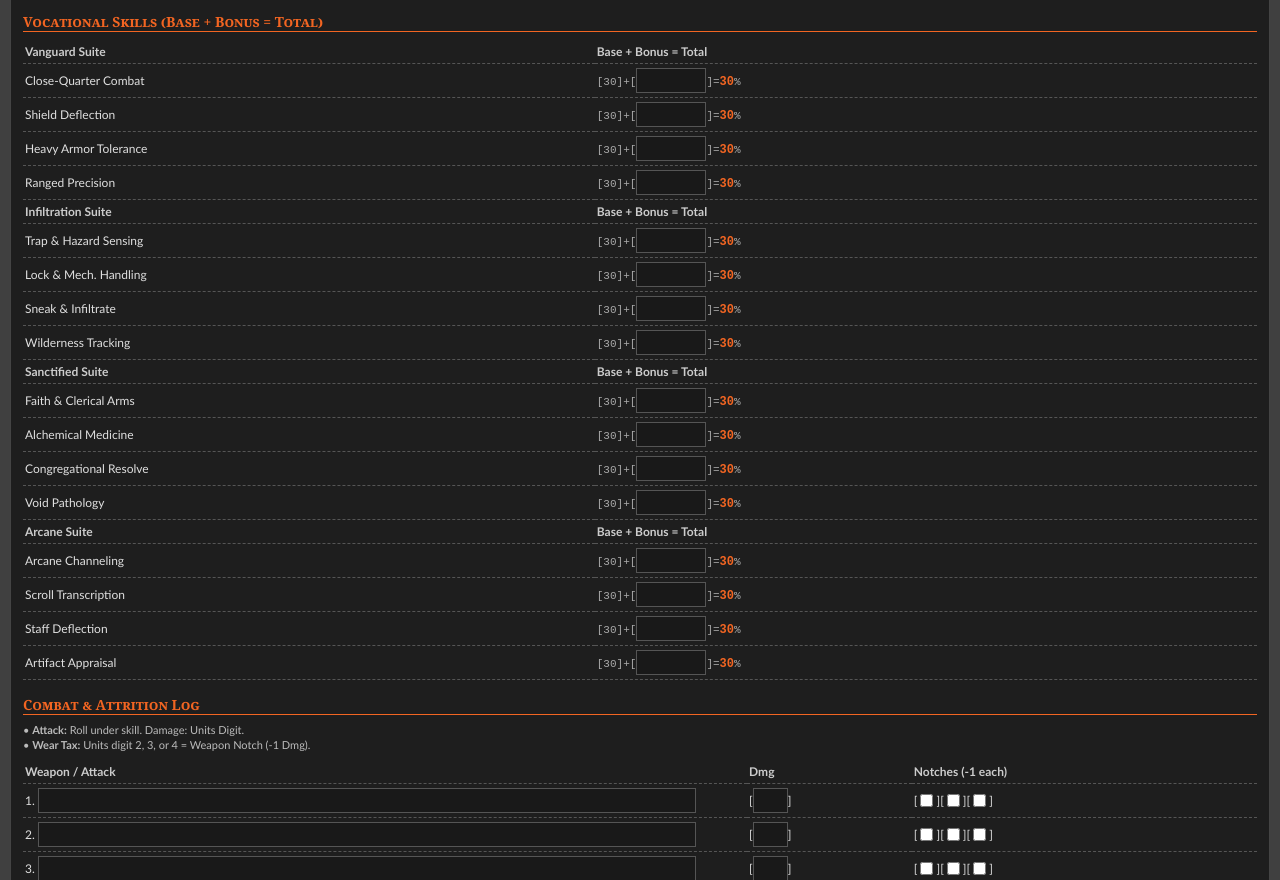
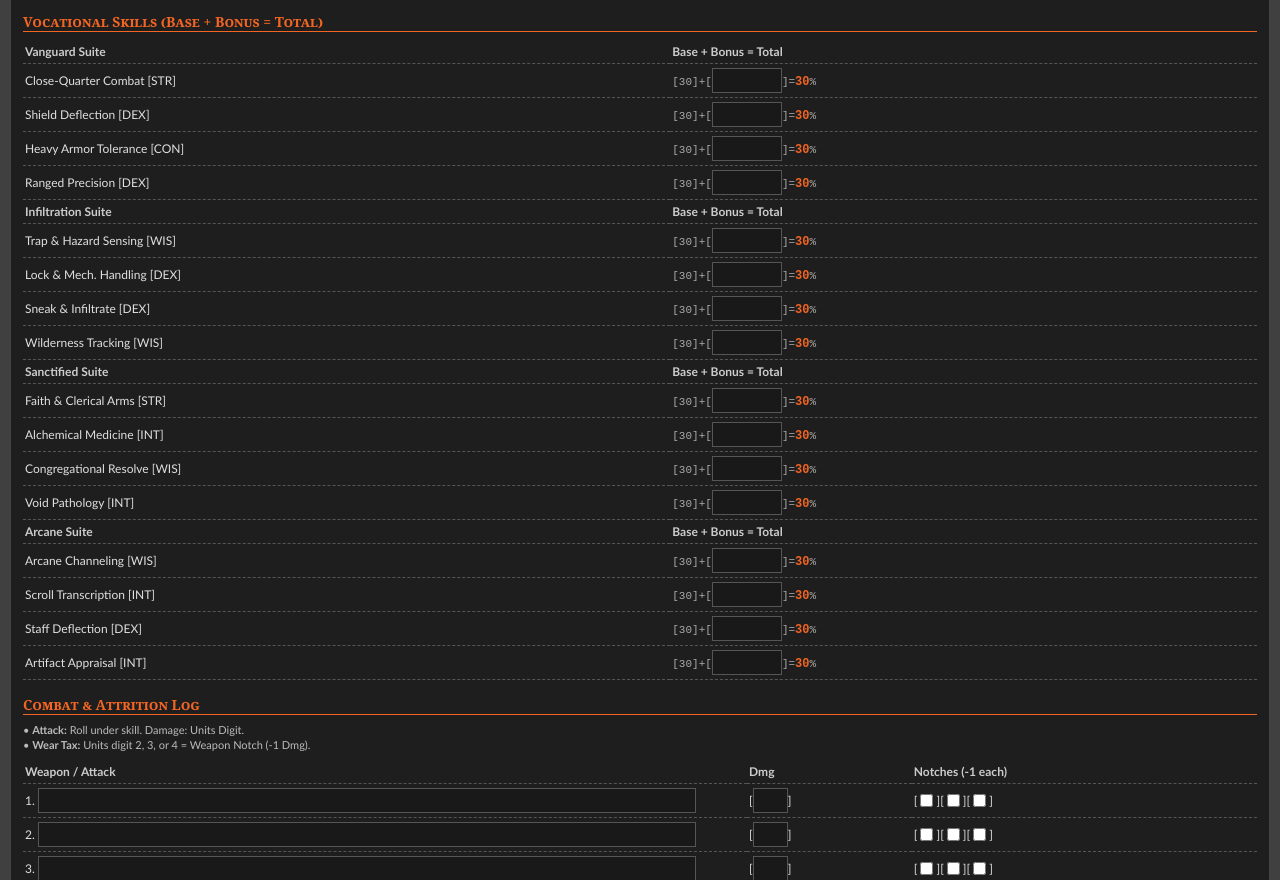
Before and after one commit to Zaotag93/grit-and-grid-mobile, a plain HTML site: page index.html in a window 1280 px wide. Shown: the part 521-1401 px from the top of the page. Drawn offline with Linux system fonts and the light colour scheme.

```diff
--- a/index.html
+++ b/index.html
@@ -108,28 +108,28 @@
                 <h3 class="section-header">Vocational Skills (Base + Bonus = Total)</h3>
                 <table class="dossier-table">
                     <tr><th>Vanguard Suite</th><th>Base + Bonus = Total</th></tr>
-                    <tr><td>Close-Quarter Combat</td><td class="skill-calc">[<span id="b_cqc">30</span>]+[<input id="bon_cqc" type="number" style="width:25px;" value="0" oninput="calcSkills()">]=<span class="skill-total" id="t_cqc">30</span>%</td></tr>
-                    <tr><td>Shield Deflection</td><td class="skill-calc">[<span id="b_shi">30</span>]+[<input id="bon_shi" type="number" style="width:25px;" value="0" oninput="calcSkills()">]=<span class="skill-total" id="t_shi">30</span>%</td></tr>
-                    <tr><td>Heavy Armor Tolerance</td><td class="skill-calc">[<span id="b_arm">30</span>]+[<input id="bon_arm" type="number" style="width:25px;" value="0" oninput="calcSkills()">]=<span class="skill-total" id="t_arm">30</span>%</td></tr>
-                    <tr><td>Ranged Precision</td><td class="skill-calc">[<span id="b_ran">30</span>]+[<input id="bon_ran" type="number" style="width:25px;" value="0" oninput="calcSkills()">]=<span class="skill-total" id="t_ran">30</span>%</td></tr>
+                    <tr><td>Close-Quarter Combat [STR]</td><td class="skill-calc">[<span id="b_cqc">30</span>]+[<input id="bon_cqc" type="number" style="width:35px;" value="0" oninput="calcSkills()">]=<span class="skill-total" id="t_cqc">30</span>%</td></tr>
+                    <tr><td>Shield Deflection [DEX]</td><td class="skill-calc">[<span id="b_shi">30</span>]+[<input id="bon_shi" type="number" style="width:35px;" value="0" oninput="calcSkills()">]=<span class="skill-total" id="t_shi">30</span>%</td></tr>
+                    <tr><td>Heavy Armor Tolerance [CON]</td><td class="skill-calc">[<span id="b_arm">30</span>]+[<input id="bon_arm" type="number" style="width:35px;" value="0" oninput="calcSkills()">]=<span class="skill-total" id="t_arm">30</span>%</td></tr>
+                    <tr><td>Ranged Precision [DEX]</td><td class="skill-calc">[<span id="b_ran">30</span>]+[<input id="bon_ran" type="number" style="width:35px;" value="0" oninput="calcSkills()">]=<span class="skill-total" id="t_ran">30</span>%</td></tr>
 
                     <tr><th>Infiltration Suite</th><th>Base + Bonus = Total</th></tr>
-                    <tr><td>Trap & Hazard Sensing</td><td class="skill-calc">[<span id="b_tra">30</span>]+[<input id="bon_tra" type="number" style="width:25px;" value="0" oninput="calcSkills()">]=<span class="skill-total" id="t_tra">30</span>%</td></tr>
-                    <tr><td>Lock & Mech. Handling</td><td class="skill-calc">[<span id="b_loc">30</span>]+[<input id="bon_loc" type="number" style="width:25px;" value="0" oninput="calcSkills()">]=<span class="skill-total" id="t_loc">30</span>%</td></tr>
-                    <tr><td>Sneak & Infiltrate</td><td class="skill-calc">[<span id="b_sne">30</span>]+[<input id="bon_sne" type="number" style="width:25px;" value="0" oninput="calcSkills()">]=<span class="skill-total" id="t_sne">30</span>%</td></tr>
-                    <tr><td>Wilderness Tracking</td><td class="skill-calc">[<span id="b_trk">30</span>]+[<input id="bon_trk" type="number" style="width:25px;" value="0" oninput="calcSkills()">]=<span class="skill-total" id="t_trk">30</span>%</td></tr>
+                    <tr><td>Trap & Hazard Sensing [WIS]</td><td class="skill-calc">[<span id="b_tra">30</span>]+[<input id="bon_tra" type="number" style="width:35px;" value="0" oninput="calcSkills()">]=<span class="skill-total" id="t_tra">30</span>%</td></tr>
+                    <tr><td>Lock & Mech. Handling [DEX]</td><td class="skill-calc">[<span id="b_loc">30</span>]+[<input id="bon_loc" type="number" style="width:35px;" value="0" oninput="calcSkills()">]=<span class="skill-total" id="t_loc">30</span>%</td></tr>
+                    <tr><td>Sneak & Infiltrate [DEX]</td><td class="skill-calc">[<span id="b_sne">30</span>]+[<input id="bon_sne" type="number" style="width:35px;" value="0" oninput="calcSkills()">]=<span class="skill-total" id="t_sne">30</span>%</td></tr>
+                    <tr><td>Wilderness Tracking [WIS]</td><td class="skill-calc">[<span id="b_trk">30</span>]+[<input id="bon_trk" type="number" style="width:35px;" value="0" oninput="calcSkills()">]=<span class="skill-total" id="t_trk">30</span>%</td></tr>
 
                     <tr><th>Sanctified Suite</th><th>Base + Bonus = Total</th></tr>
-                    <tr><td>Faith & Clerical Arms</td><td class="skill-calc">[<span id="b_fai">30</span>]+[<input id="bon_fai" type="number" style="width:25px;" value="0" oninput="calcSkills()">]=<span class="skill-total" id="t_fai">30</span>%</td></tr>
-                    <tr><td>Alchemical Medicine</td><td class="skill-calc">[<span id="b_med">30</span>]+[<input id="bon_med" type="number" style="width:25px;" value="0" oninput="calcSkills()">]=<span class="skill-total" id="t_med">30</span>%</td></tr>
-                    <tr><td>Congregational Resolve</td><td class="skill-calc">[<span id="b_res">30</span>]+[<input id="bon_res" type="number" style="width:25px;" value="0" oninput="calcSkills()">]=<span class="skill-total" id="t_res">30</span>%</td></tr>
-                    <tr><td>Void Pathology</td><td class="skill-calc">[<span id="b_voi">30</span>]+[<input id="bon_voi" type="number" style="width:25px;" value="0" oninput="calcSkills()">]=<span class="skill-total" id="t_voi">30</span>%</td></tr>
+                    <tr><td>Faith & Clerical Arms [STR]</td><td class="skill-calc">[<span id="b_fai">30</span>]+[<input id="bon_fai" type="number" style="width:35px;" value="0" oninput="calcSkills()">]=<span class="skill-total" id="t_fai">30</span>%</td></tr>
+                    <tr><td>Alchemical Medicine [INT]</td><td class="skill-calc">[<span id="b_med">30</span>]+[<input id="bon_med" type="number" style="width:35px;" value="0" oninput="calcSkills()">]=<span class="skill-total" id="t_med">30</span>%</td></tr>
+                    <tr><td>Congregational Resolve [WIS]</td><td class="skill-calc">[<span id="b_res">30</span>]+[<input id="bon_res" type="number" style="width:35px;" value="0" oninput="calcSkills()">]=<span class="skill-total" id="t_res">30</span>%</td></tr>
+                    <tr><td>Void Pathology [INT]</td><td class="skill-calc">[<span id="b_voi">30</span>]+[<input id="bon_voi" type="number" style="width:35px;" value="0" oninput="calcSkills()">]=<span class="skill-total" id="t_voi">30</span>%</td></tr>
 
                     <tr><th>Arcane Suite</th><th>Base + Bonus = Total</th></tr>
-                    <tr><td>Arcane Channeling</td><td class="skill-calc">[<span id="b_arc">30</span>]+[<input id="bon_arc" type="number" style="width:25px;" value="0" oninput="calcSkills()">]=<span class="skill-total" id="t_arc">30</span>%</td></tr>
-                    <tr><td>Scroll Transcription</td><td class="skill-calc">[<span id="b_scr">30</span>]+[<input id="bon_scr" type="number" style="width:25px;" value="0" oninput="calcSkills()">]=<span class="skill-total" id="t_scr">30</span>%</td></tr>
-                    <tr><td>Staff Deflection</td><td class="skill-calc">[<span id="b_stf">30</span>]+[<input id="bon_stf" type="number" style="width:25px;" value="0" oninput="calcSkills()">]=<span class="skill-total" id="t_stf">30</span>%</td></tr>
-                    <tr><td>Artifact Appraisal</td><td class="skill-calc">[<span id="b_app">30</span>]+[<input id="bon_app" type="number" style="width:25px;" value="0" oninput="calcSkills()">]=<span class="skill-total" id="t_app">30</span>%</td></tr>
+                    <tr><td>Arcane Channeling [WIS]</td><td class="skill-calc">[<span id="b_arc">30</span>]+[<input id="bon_arc" type="number" style="width:35px;" value="0" oninput="calcSkills()">]=<span class="skill-total" id="t_arc">30</span>%</td></tr>
+                    <tr><td>Scroll Transcription [INT]</td><td class="skill-calc">[<span id="b_scr">30</span>]+[<input id="bon_scr" type="number" style="width:35px;" value="0" oninput="calcSkills()">]=<span class="skill-total" id="t_scr">30</span>%</td></tr>
+                    <tr><td>Staff Deflection [DEX]</td><td class="skill-calc">[<span id="b_stf">30</span>]+[<input id="bon_stf" type="number" style="width:35px;" value="0" oninput="calcSkills()">]=<span class="skill-total" id="t_stf">30</span>%</td></tr>
+                    <tr><td>Artifact Appraisal [INT]</td><td class="skill-calc">[<span id="b_app">30</span>]+[<input id="bon_app" type="number" style="width:35px;" value="0" oninput="calcSkills()">]=<span class="skill-total" id="t_app">30</span>%</td></tr>
                 </table>
 
                 <!-- Combat & Attrition Log -->
```
